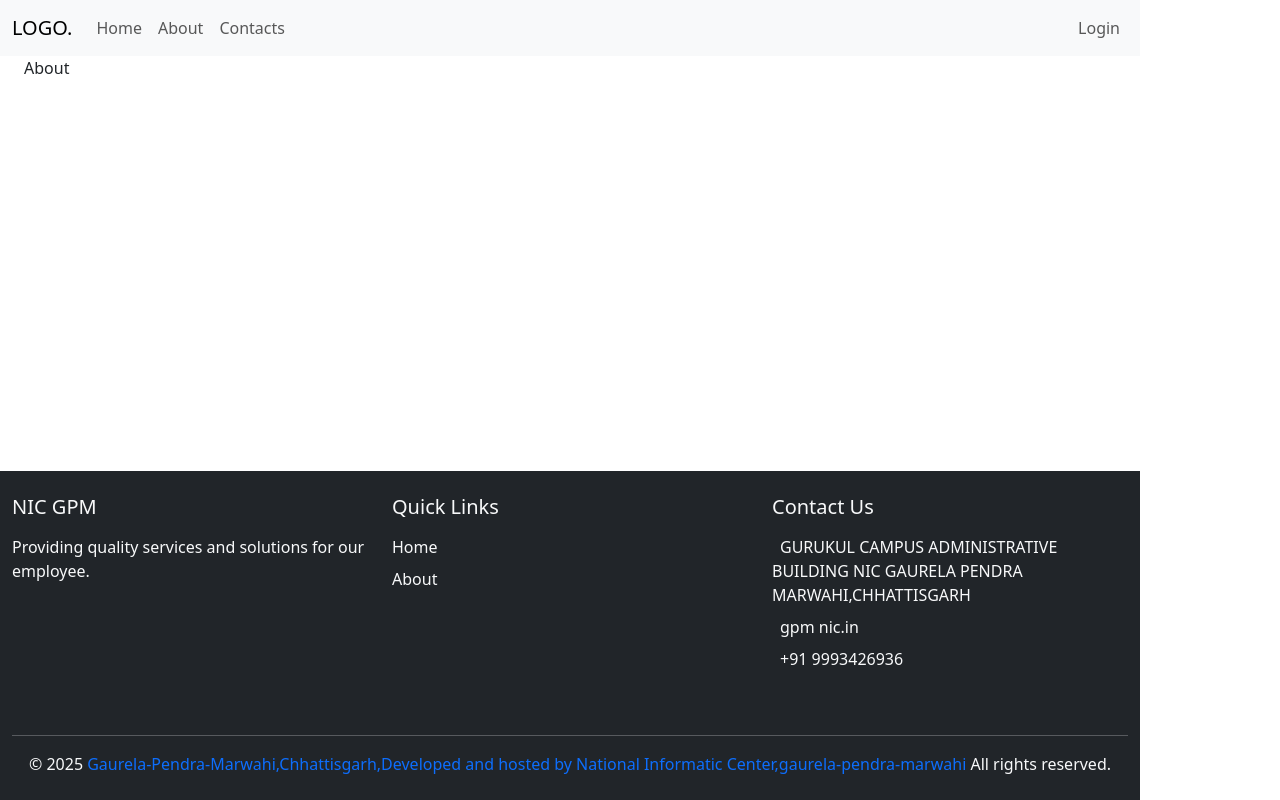
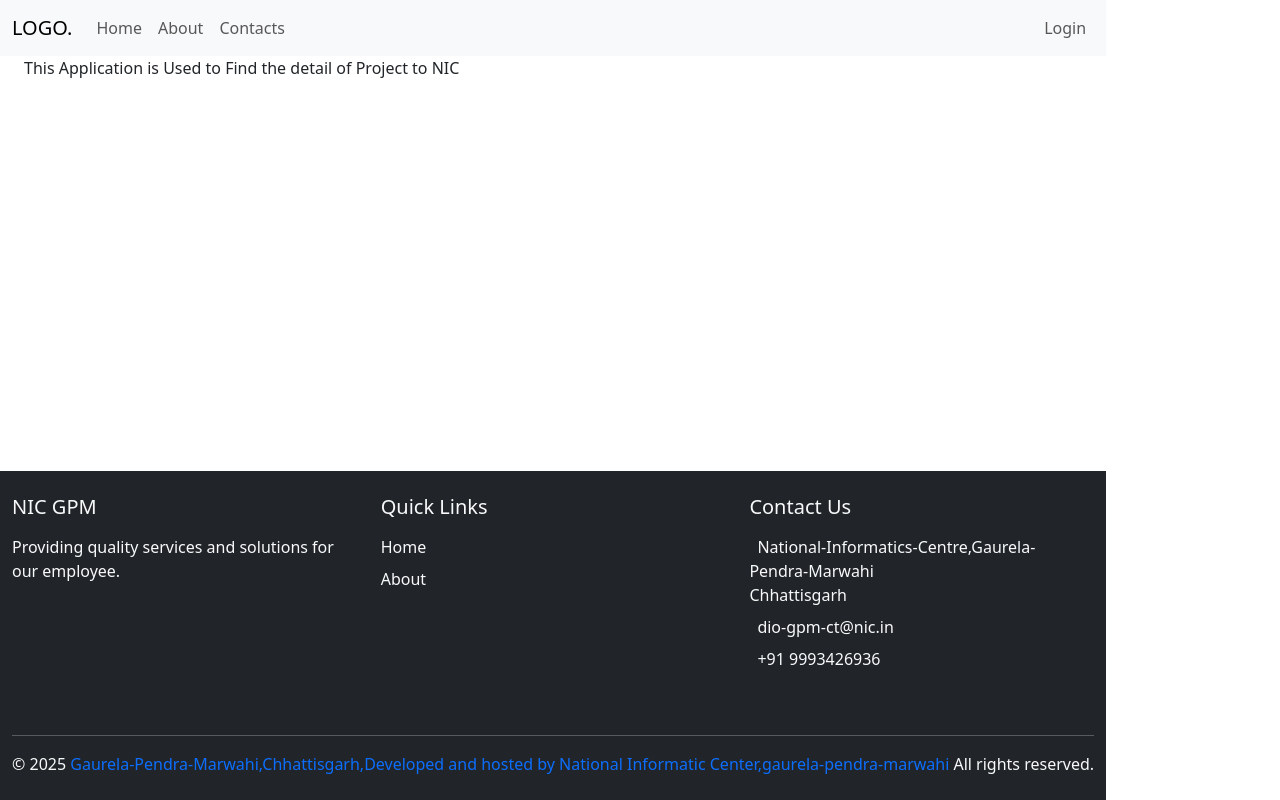
Before and after one commit to harishkgit9640/react_with_mysql, a React (Vite) app in the folder client/: page /about in a window 1280 px wide. Built offline with nearby package versions, Linux system fonts and the light colour scheme.

Commit message:
Merge branch 'main' of https://github.com/harishkgit9640/react_with_mysql

```diff
--- a/client/src/components/Footer.jsx
+++ b/client/src/components/Footer.jsx
@@ -36,11 +36,12 @@ const Footer = () => {
             <ul className="list-unstyled text-light">
               <li className="mb-2">
                 <i className="bi bi-geo-alt me-2"></i>
-                GURUKUL CAMPUS ADMINISTRATIVE BUILDING NIC GAURELA PENDRA MARWAHI,CHHATTISGARH
+                National-Informatics-Centre,Gaurela-Pendra-Marwahi<br/>
+                Chhattisgarh
               </li>
               <li className="mb-2">
                 <i className="bi bi-envelope me-2"></i>
-                gpm nic.in
+                dio-gpm-ct@nic.in
               </li>
               <li className="mb-2">
                 <i className="bi bi-telephone me-2"></i>
--- a/client/src/pages/user/About.jsx
+++ b/client/src/pages/user/About.jsx
@@ -2,7 +2,7 @@ import React from 'react'
 
 const About = () => {
   return (
-    <div>About</div>
+    <div>This Application is Used to Find the detail of Project to NIC</div>
   )
 }
 
--- a/client/src/pages/user/Contacts.jsx
+++ b/client/src/pages/user/Contacts.jsx
@@ -126,20 +126,20 @@ const Contacts = () => {
                 <h5 className="mb-3">Address</h5>
                 <p className="mb-0">
                   <i className="fas fa-map-marker-alt me-2 text-primary"></i>
-                  123 Business Street<br />
-                  New York, NY 10001<br />
-                  United States
+                  National Informatics Centre<br />
+                  Gaurela-pendra-marwahi<br />
+                  Chhattisgarh
                 </p>
               </div>
               <div className="mb-4">
                 <h5 className="mb-3">Contact</h5>
                 <p className="mb-2">
                   <i className="fas fa-phone me-2 text-primary"></i>
-                  +1 (555) 123-4567
+                  +91 9993426936
                 </p>
                 <p className="mb-0">
                   <i className="fas fa-envelope me-2 text-primary"></i>
-                  contact@example.com
+                  dio-gpm-ct@nic.in
                 </p>
               </div>
               <div>
```
Also changed, not shown: 2 other files (tests, documents, lock files or other folders).
